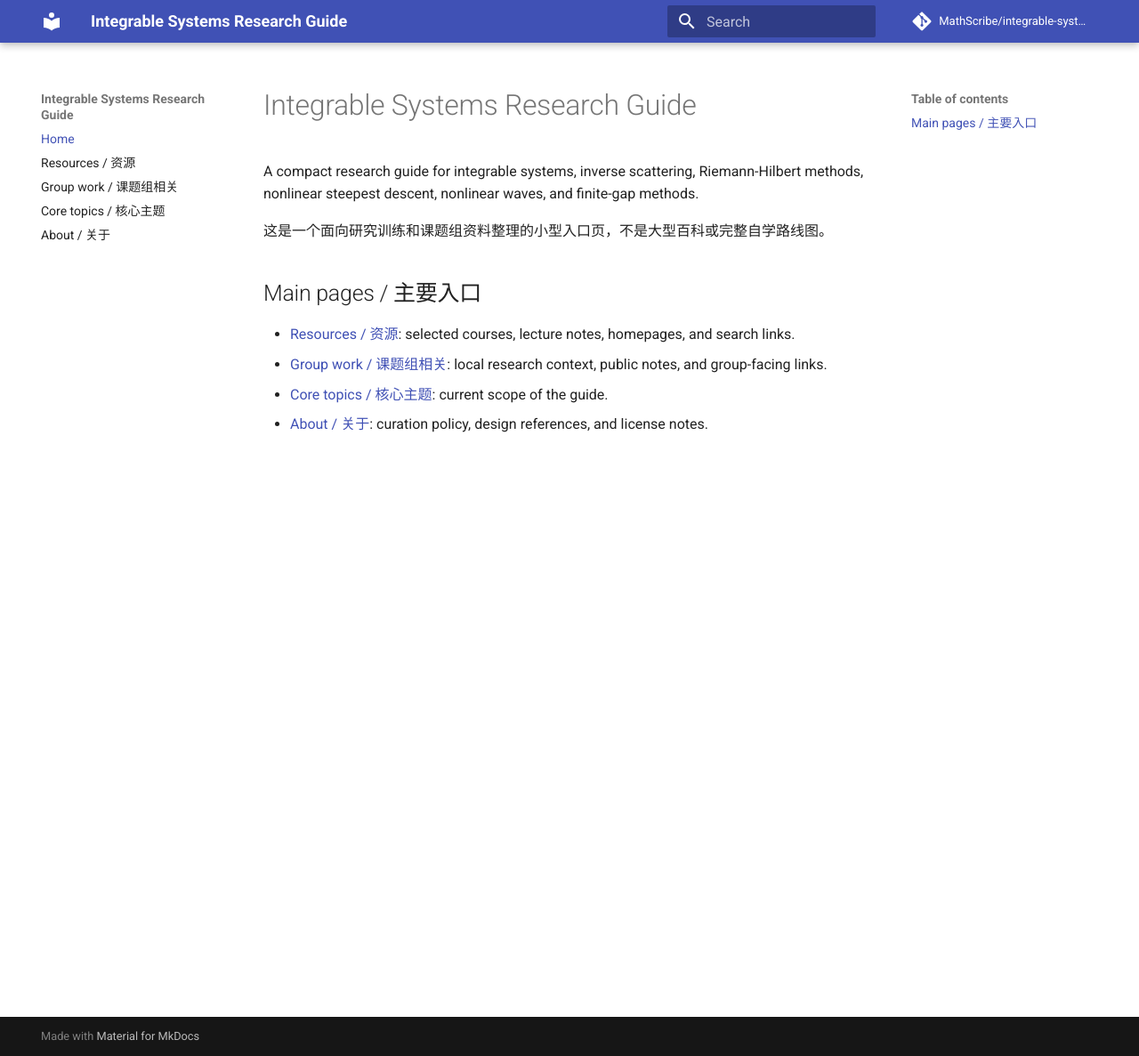
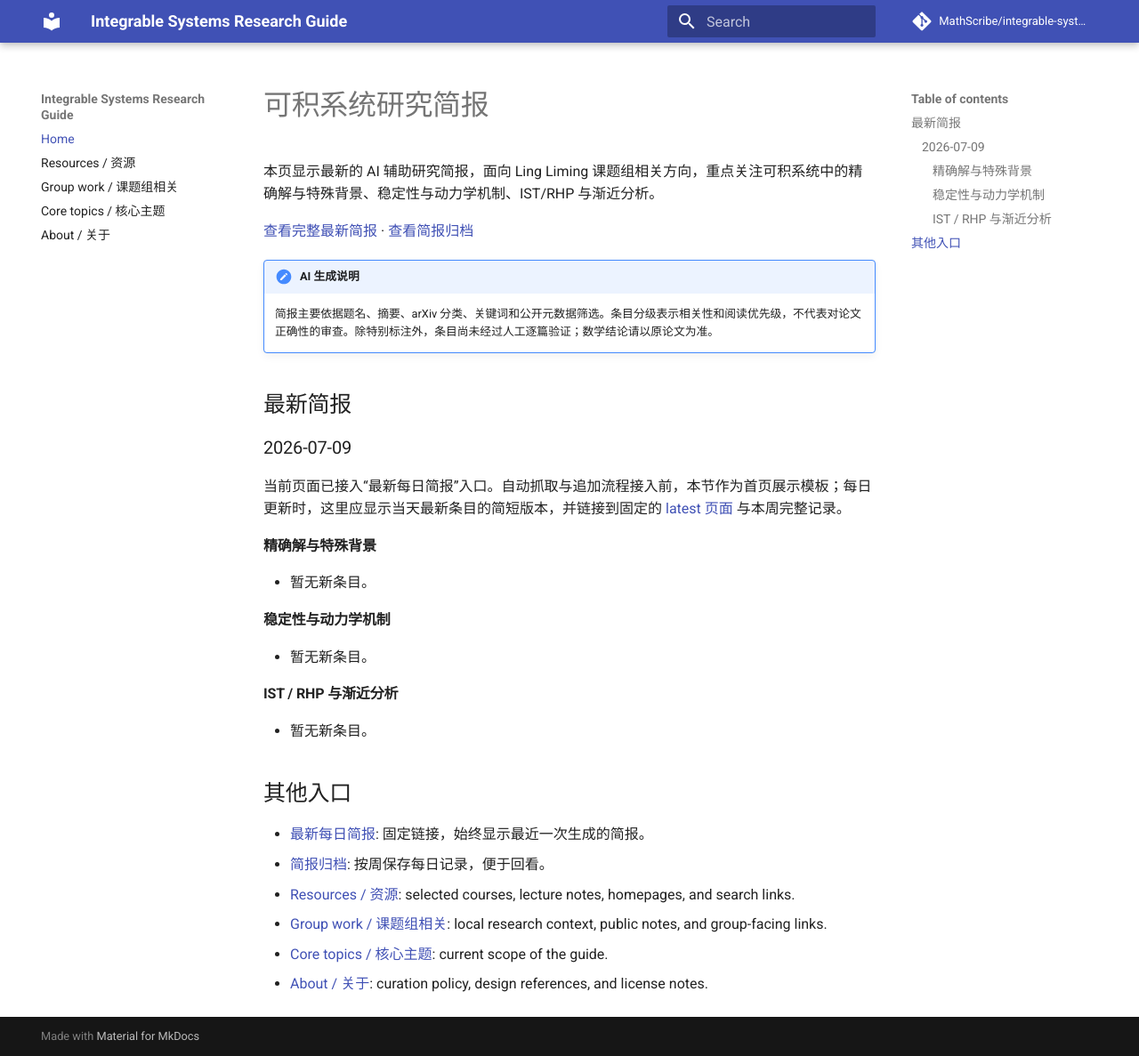
Before and after one commit to MathScribe/integrable-systems-guide, an MkDocs documentation site: the page built from docs/index.md, in a window 1280 px wide and 1187 px high. Shown: the whole window at 89% size. Built offline with MkDocs 1.6.1 and Material for MkDocs 9.7.7, drawn with Linux system fonts in a browser that asks for light colours; comment, search, counter and statistics services are not loaded.

Commit message:
Make homepage show latest research brief

```diff
--- a/docs/index.md
+++ b/docs/index.md
@@ -1,11 +1,34 @@
-# Integrable Systems Research Guide
+# 可积系统研究简报
 
-A compact research guide for integrable systems, inverse scattering, Riemann-Hilbert methods, nonlinear steepest descent, nonlinear waves, and finite-gap methods.
+本页显示最新的 AI 辅助研究简报，面向 Ling Liming 课题组相关方向，重点关注可积系统中的精确解与特殊背景、稳定性与动力学机制、IST/RHP 与渐近分析。
 
-这是一个面向研究训练和课题组资料整理的小型入口页，不是大型百科或完整自学路线图。
+[查看完整最新简报](radar/latest.md) · [查看简报归档](radar/index.md)
 
-## Main pages / 主要入口
+!!! note "AI 生成说明"
+    简报主要依据题名、摘要、arXiv 分类、关键词和公开元数据筛选。条目分级表示相关性和阅读优先级，不代表对论文正确性的审查。除特别标注外，条目尚未经过人工逐篇验证；数学结论请以原论文为准。
 
+## 最新简报
+
+### 2026-07-09
+
+当前页面已接入“最新每日简报”入口。自动抓取与追加流程接入前，本节作为首页展示模板；每日更新时，这里应显示当天最新条目的简短版本，并链接到固定的 [latest 页面](radar/latest.md) 与本周完整记录。
+
+#### 精确解与特殊背景
+
+- 暂无新条目。
+
+#### 稳定性与动力学机制
+
+- 暂无新条目。
+
+#### IST / RHP 与渐近分析
+
+- 暂无新条目。
+
+## 其他入口
+
+- [最新每日简报](radar/latest.md): 固定链接，始终显示最近一次生成的简报。
+- [简报归档](radar/index.md): 按周保存每日记录，便于回看。
 - [Resources / 资源](resources.md): selected courses, lecture notes, homepages, and search links.
 - [Group work / 课题组相关](group-work.md): local research context, public notes, and group-facing links.
 - [Core topics / 核心主题](topics.md): current scope of the guide.
```
